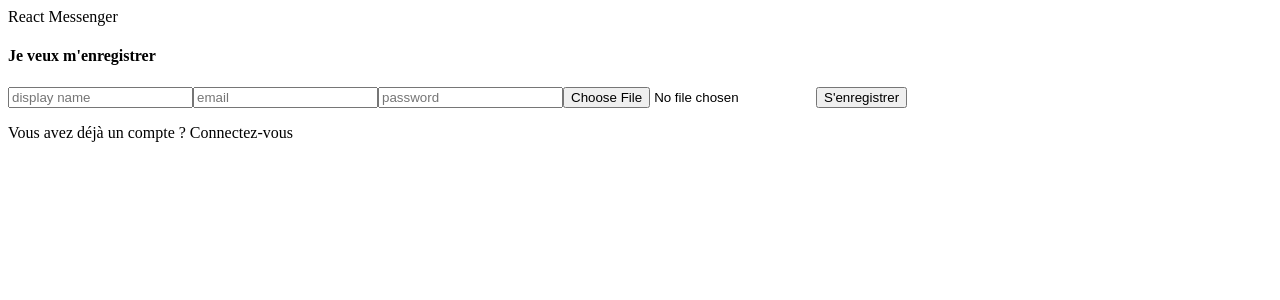
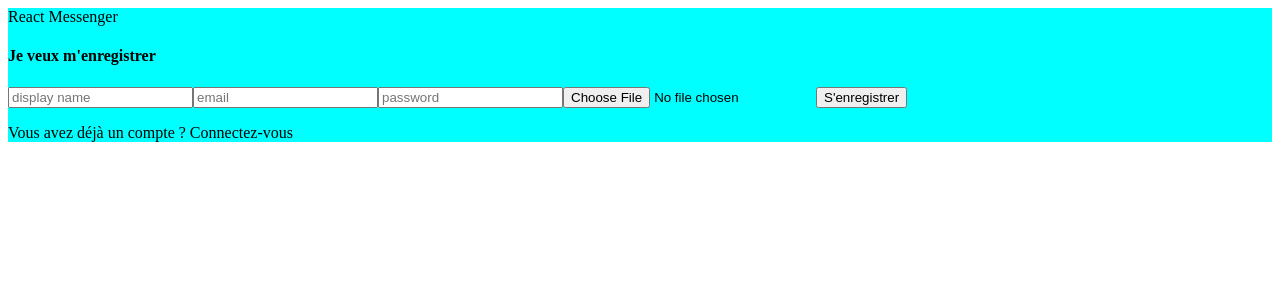
Before and after one commit to Anthony-Ozanne/React-Messenger, a React (Create React App) app: page /register in a window 1280 px wide. Shown: the top 300 px of the page. Built offline with nearby package versions, Linux system fonts and the light colour scheme.

Commit message:
A partir de maintenant, je code sur branch

```diff
--- a/src/pages/register/Register.scss
+++ b/src/pages/register/Register.scss
@@ -0,0 +1,3 @@
+.formContainer {
+  background-color: aqua;
+}
```
